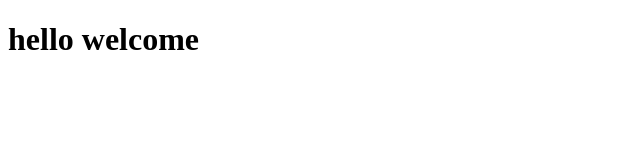
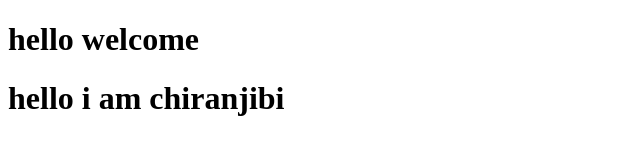
Before and after one commit to chiranjibi2016/angular2, a plain HTML site: page index.html in a window 1280 px wide. Shown: the whole page, without its empty margins (0-640 px from the left). Drawn offline with Linux system fonts and the light colour scheme.

Commit message:
another h1 added for testing

```diff
--- a/index.html
+++ b/index.html
@@ -8,5 +8,6 @@
 </head>
 <body>
     <h1>hello welcome</h1>
+    <h1>hello i am chiranjibi</h1>
 </body>
 </html>
```
